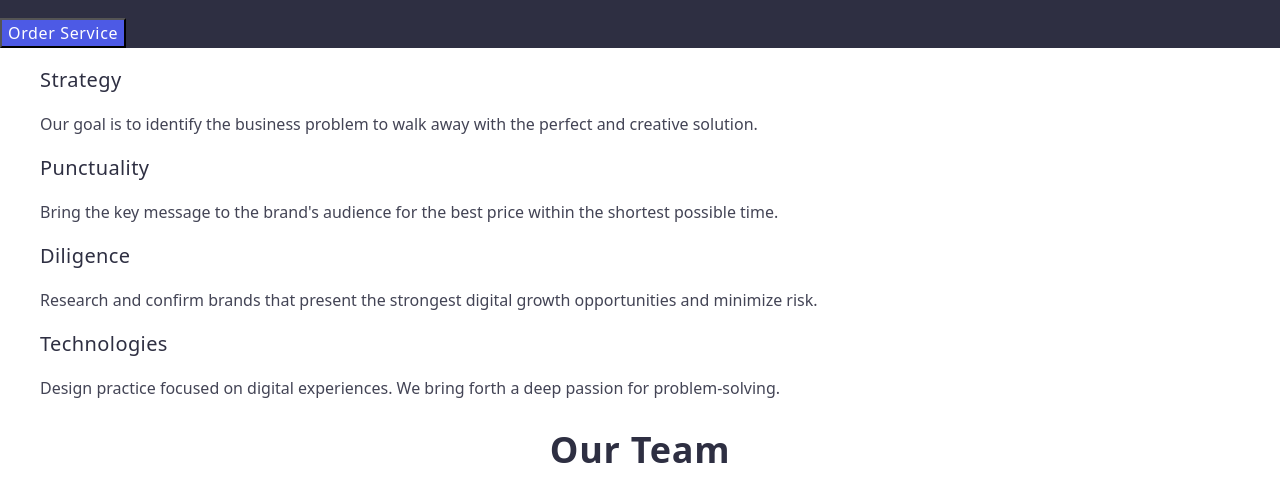
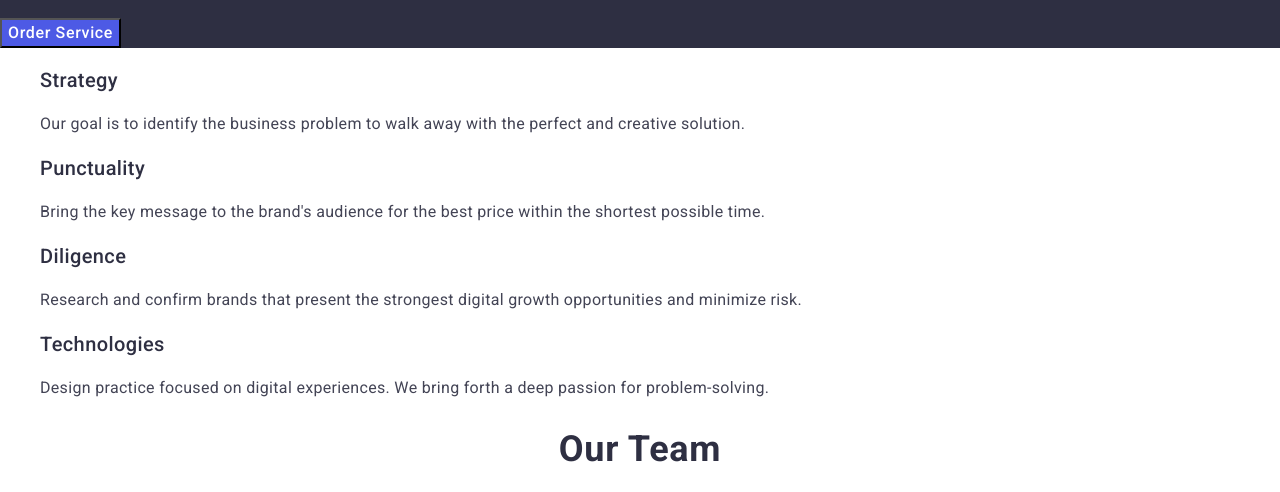
Before and after one commit to 4ibab4ik/goit-markup-hw-02, a plain HTML site: page index.html in a window 1280 px wide. Shown: the part 308-800 px from the top of the page. Drawn offline with nearby package versions, Linux system fonts and the light colour scheme.

Commit message:
validation-complete

```diff
--- a/css/styles.css
+++ b/css/styles.css
@@ -1,5 +1,5 @@
 body{
-    font-family: 'Roboto', 'Montserrat', 'Poppins' sans-serif;
+    font-family: 'Roboto', 'Montserrat', 'Poppins', sans-serif;
     color: #434455;
     background-color: #ffffff;
 }
@@ -157,7 +157,7 @@ a {
 .advantages-item-text {
     font-size: 16px;
     line-height: 1.5;
-    letter-spacing: 0.02;
+    letter-spacing: 0.02em;
 }
 
 /* ======================== */
```
